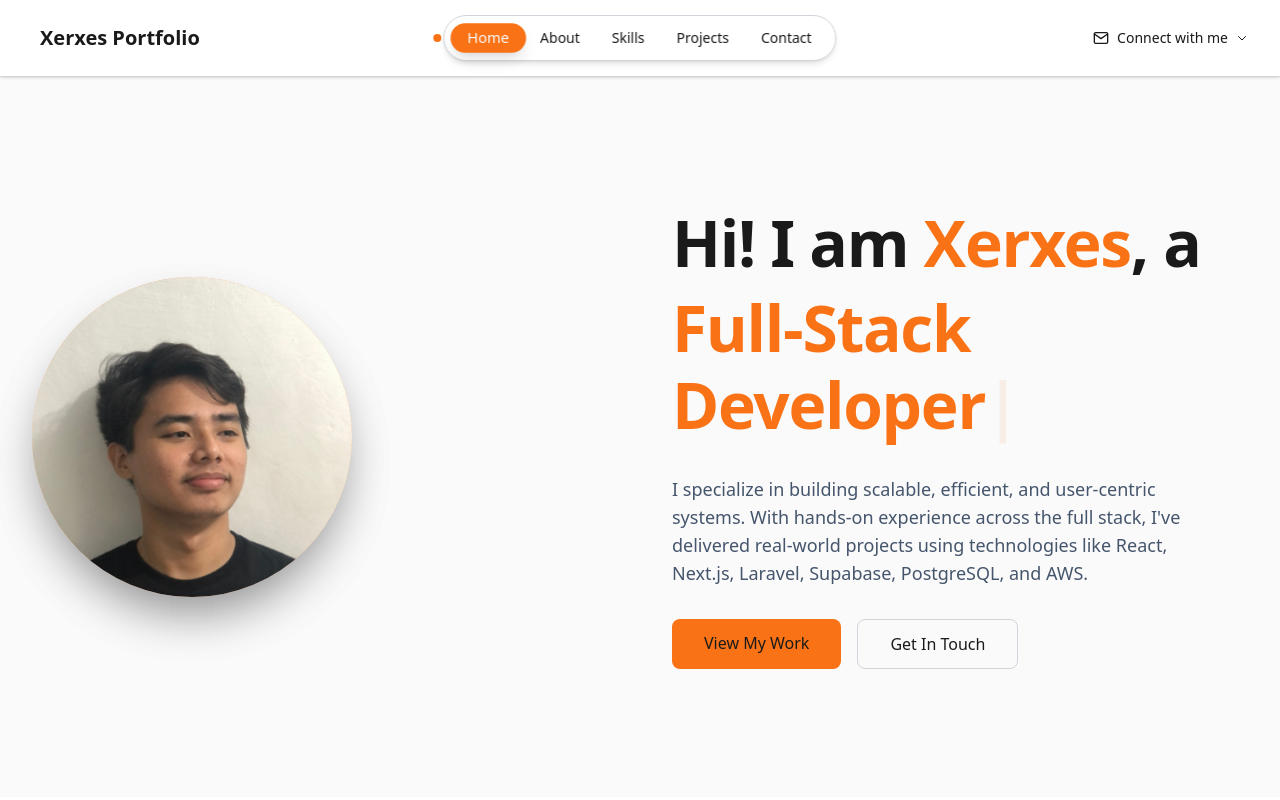
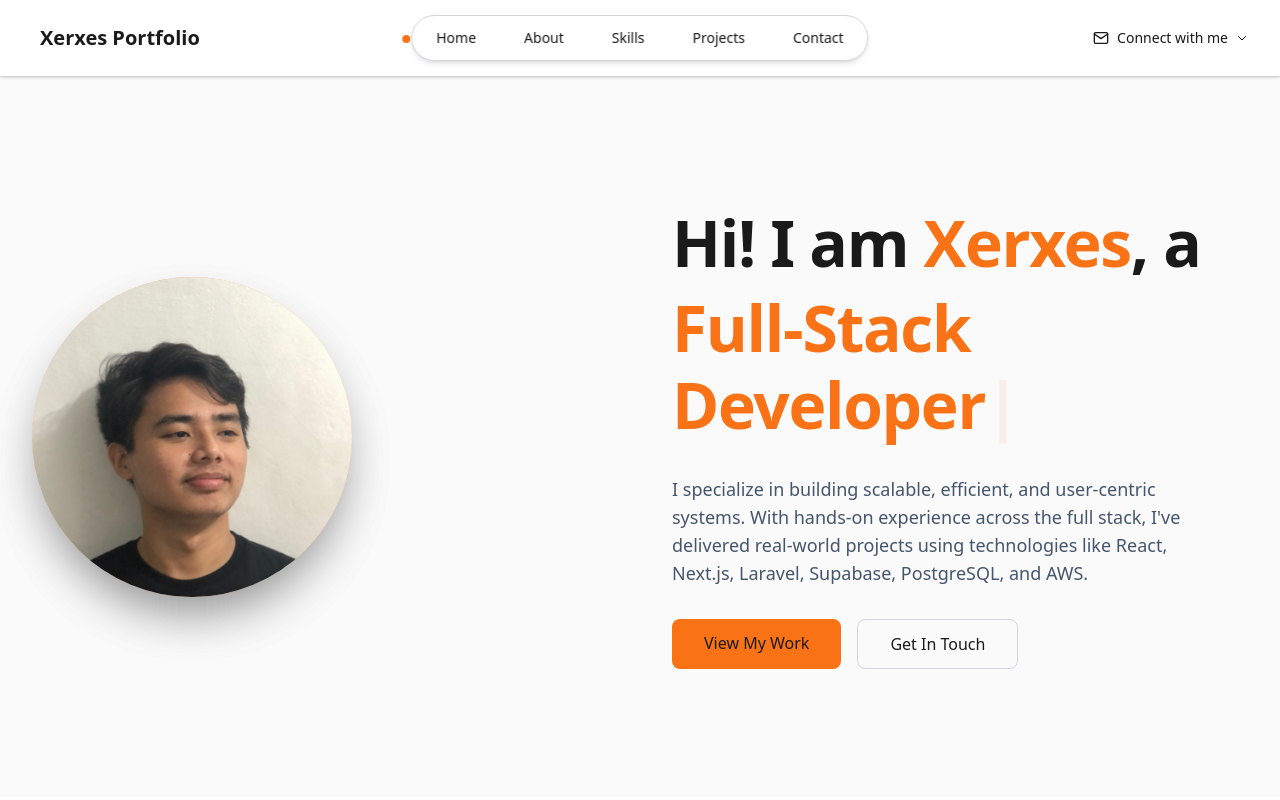
Before and after one commit to lalalance12/portfolio-website, a Next.js app: page / in a window 1280 px wide. Shown: the top 800 px of the page. Built offline with nearby package versions, Linux system fonts and the light colour scheme.

Commit message:
feat: enhance Header component with animated navigation indicator and improved scroll handling for better user experience

```diff
--- a/src/components/Header.tsx
+++ b/src/components/Header.tsx
@@ -1,15 +1,44 @@
 "use client";
 import Link from "next/link";
-import { useState, useEffect } from "react";
+import { useState, useEffect, useRef } from "react";
+import { motion } from "framer-motion";
 import SocialDropdown from "./SocialDropdown";
 
+type Section = "home" | "about" | "skills" | "projects" | "contact";
+
 export default function Header() {
-  const [activeSection, setActiveSection] = useState("home");
+  const [activeSection, setActiveSection] = useState<Section | null>(null);
+  const [targetSection, setTargetSection] = useState<Section | null>(null);
+  const [indicatorProps, setIndicatorProps] = useState<{
+    left: number;
+    width: number;
+    height: number;
+    top: number;
+    borderRadius: string;
+    transform: string;
+  }>({
+    left: -10,
+    width: 8,
+    height: 8,
+    top: 0,
+    borderRadius: "50%",
+    transform: "none",
+  });
 
-  const scrollToSection = (sectionId: string) => {
+  const navRef = useRef<HTMLElement>(null);
+
+  const refs: Record<Section, React.RefObject<HTMLButtonElement | null>> = {
+    home: useRef<HTMLButtonElement>(null),
+    about: useRef<HTMLButtonElement>(null),
+    skills: useRef<HTMLButtonElement>(null),
+    projects: useRef<HTMLButtonElement>(null),
+    contact: useRef<HTMLButtonElement>(null),
+  };
+
+  const scrollToSection = (sectionId: Section) => {
+    setTargetSection(sectionId);
     const element = document.getElementById(sectionId);
     if (element) {
-      setActiveSection(sectionId);
       element.scrollIntoView({
         behavior: "smooth",
         block: "start",
@@ -19,9 +48,21 @@ export default function Header() {
 
   useEffect(() => {
     const handleScroll = () => {
-      const sections = ["home", "about", "skills", "projects", "contact"];
-      const scrollPosition = window.scrollY + 100; // Offset for header height
+      if (window.scrollY < 50) {
+        if (targetSection !== null) setTargetSection(null);
+        return;
+      }
 
+      const sections: Section[] = [
+        "home",
+        "about",
+        "skills",
+        "projects",
+        "contact",
+      ];
+      const scrollPosition = window.scrollY + 100;
+
+      let newSection: Section | null = null;
       for (const sectionId of sections) {
         const element = document.getElementById(sectionId);
         if (element) {
@@ -30,26 +71,54 @@ export default function Header() {
             scrollPosition >= offsetTop &&
             scrollPosition < offsetTop + offsetHeight
           ) {
-            setActiveSection(sectionId);
+            newSection = sectionId;
             break;
           }
         }
       }
+
+      if (newSection !== targetSection) setTargetSection(newSection);
     };
 
     window.addEventListener("scroll", handleScroll);
-    handleScroll(); // Call once to set initial state
+    handleScroll();
 
     return () => window.removeEventListener("scroll", handleScroll);
-  }, []);
+  }, [targetSection]);
 
-  const getNavItemClass = (sectionId: string) => {
+  useEffect(() => {
+    if (targetSection === null) {
+      const navHeight = navRef.current?.offsetHeight || 0;
+      setIndicatorProps({
+        left: -10,
+        width: 8,
+        height: 8,
+        top: navHeight / 2 - 4,
+        borderRadius: "50%",
+        transform: "none",
+      });
+    } else {
+      const button = refs[targetSection]?.current;
+      if (button) {
+        setIndicatorProps({
+          left: button.offsetLeft,
+          width: button.offsetWidth,
+          height: button.offsetHeight,
+          top: button.offsetTop,
+          borderRadius: "9999px",
+          transform: "none",
+        });
+      }
+    }
+  }, [targetSection]);
+
+  const getNavItemClass = (sectionId: Section) => {
     const baseClass =
-      "px-4 py-1 rounded-full text-sm transition-all duration-500 ease-out relative overflow-hidden";
+      "px-4 py-1 rounded-full text-sm transition-all duration-300 ease-out relative overflow-hidden";
     const isCurrentSection = activeSection === sectionId;
 
     if (isCurrentSection) {
-      return `${baseClass} font-medium text-secondary bg-primary dark:bg-primary shadow-lg transform scale-105`;
+      return `${baseClass} font-medium text-secondary shadow-lg transform scale-105`;
     }
 
     return `${baseClass} text-neutral dark:text-neutral hover:bg-neutral/10 dark:hover:bg-neutral/10 hover:scale-105`;
@@ -70,33 +139,46 @@ export default function Header() {
         </Link>
       </div>
       <div className="absolute left-1/2 transform -translate-x-1/2 flex items-center">
-        <div className="w-2 h-2 rounded-full bg-primary dark:bg-primary absolute left-[-10px]"></div>
-        <nav className="flex items-center rounded-full bg-white dark:bg-white backdrop-blur-sm px-2 py-2 shadow-md border border-border transition-all duration-300">
+        <nav
+          ref={navRef}
+          className="relative flex items-center gap-4 rounded-full bg-white dark:bg-white backdrop-blur-sm px-2 py-2 shadow-md border border-border transition-all duration-300"
+        >
+          <motion.div
+            className="absolute z-0 bg-primary"
+            animate={indicatorProps}
+            transition={{ type: "spring", stiffness: 150, damping: 12 }}
+            onAnimationComplete={() => setActiveSection(targetSection)}
+          />
           <button
+            ref={refs.home}
             onClick={() => scrollToSection("home")}
             className={getNavItemClass("home")}
           >
             <span className="relative z-10">Home</span>
           </button>
           <button
+            ref={refs.about}
             onClick={() => scrollToSection("about")}
             className={getNavItemClass("about")}
           >
             <span className="relative z-10">About</span>
           </button>
           <button
+            ref={refs.skills}
             onClick={() => scrollToSection("skills")}
             className={getNavItemClass("skills")}
           >
             <span className="relative z-10">Skills</span>
           </button>
           <button
+            ref={refs.projects}
             onClick={() => scrollToSection("projects")}
             className={getNavItemClass("projects")}
           >
             <span className="relative z-10">Projects</span>
           </button>
           <button
+            ref={refs.contact}
             onClick={() => scrollToSection("contact")}
             className={getNavItemClass("contact")}
           >
```
